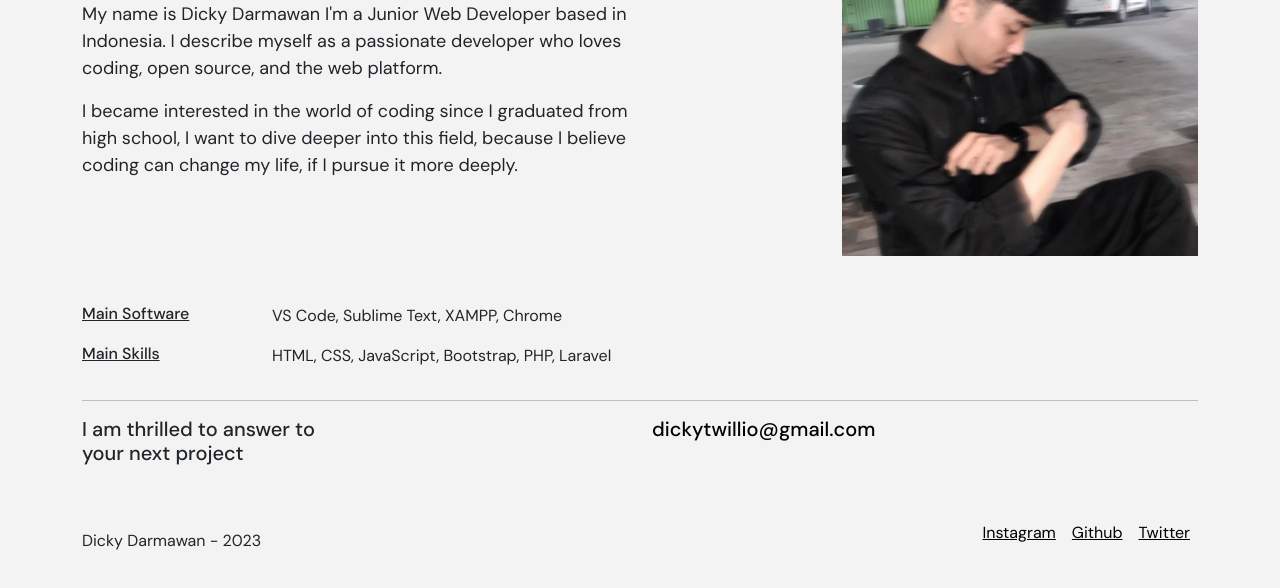
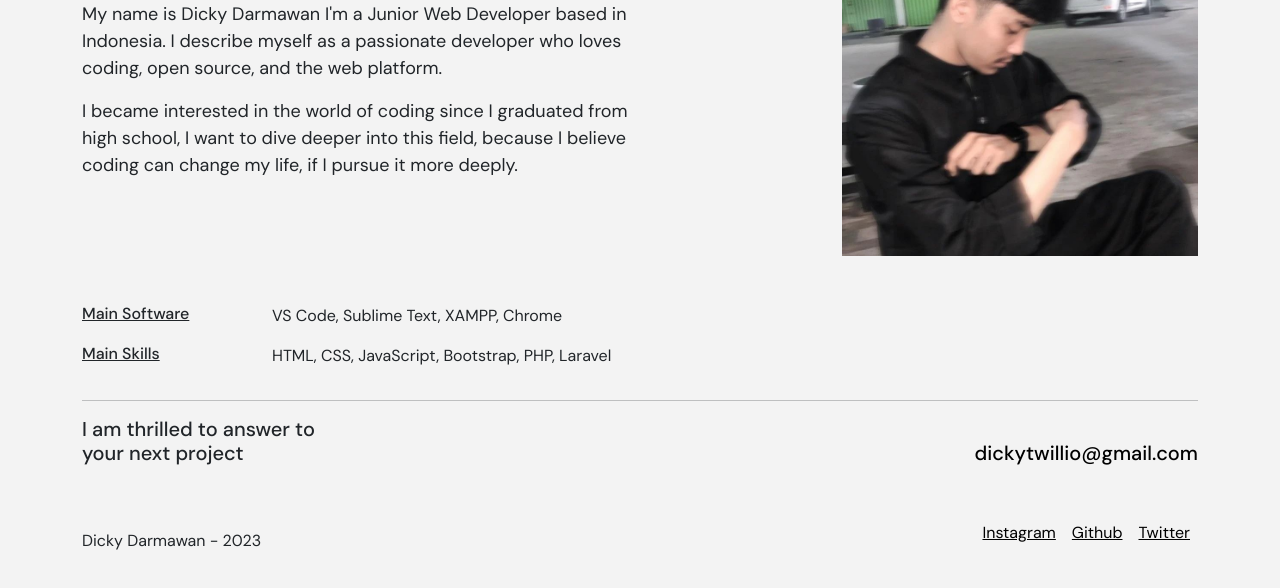
Before and after one commit to dickyd44/Portfolio, a plain HTML site: page about.html in a window 1280 px wide. Shown: the part 220-808 px from the top of the page. Drawn offline with nearby package versions, Linux system fonts and the light colour scheme.

Commit message:
setting position

```diff
--- a/about.html
+++ b/about.html
@@ -101,7 +101,7 @@
             your next project
           </h5>
         </div>
-        <div class="col-12 col-md-6">
+        <div class="col-6 d-flex align-items-end">
           <a
             href="mailto:dickytwillio@gmail.com"
             target="_blank"
```
